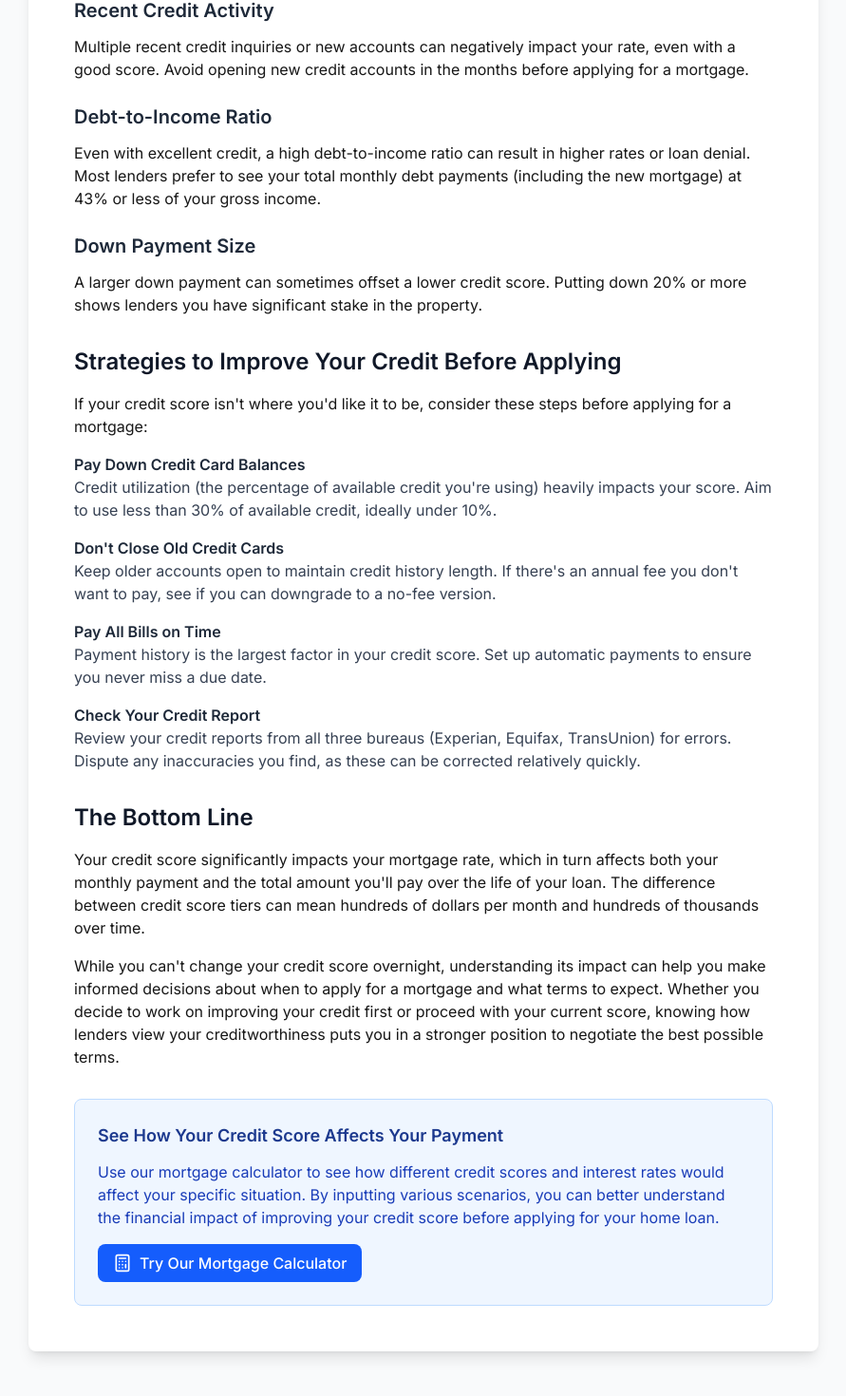
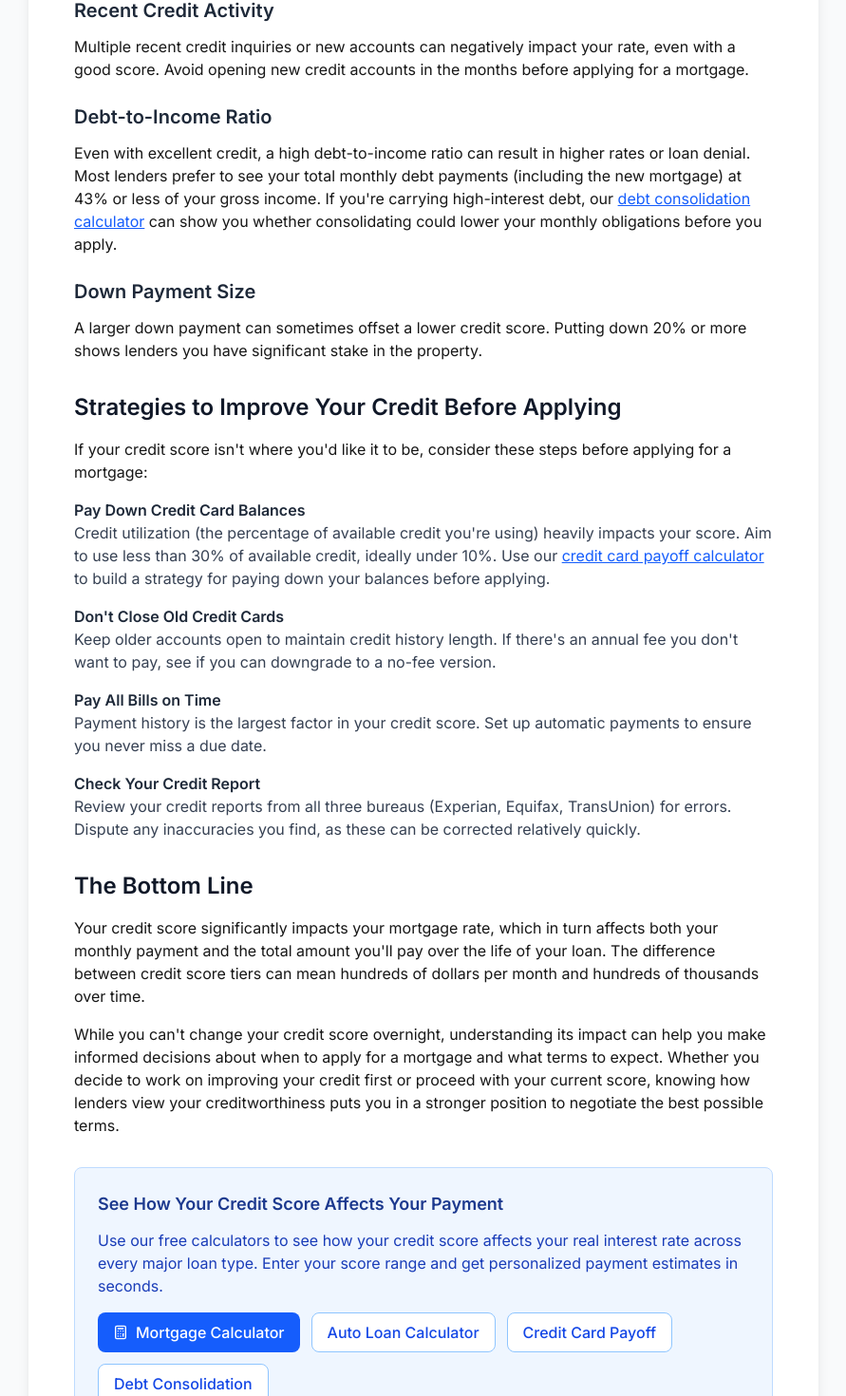
Before and after one commit to Cwfike/financial-calc, a Next.js app: page /blog/credit-score-mortgage-rate in a window 1280 px wide. Shown: the part 2168-3638 px from the top of the page at 95% size, without its empty margins (194-1085 px from the left). Built offline with nearby package versions, Linux system fonts and the light colour scheme; no server answers.

Commit message:
Fix meta descriptions, add internal linking, add Link imports

```diff
--- a/app/blog/credit-score-mortgage-rate/page.tsx
+++ b/app/blog/credit-score-mortgage-rate/page.tsx
@@ -262,7 +262,12 @@ export default function CreditScoreMortgageRatePost() {
               Even with excellent credit, a high debt-to-income ratio can result
               in higher rates or loan denial. Most lenders prefer to see your
               total monthly debt payments (including the new mortgage) at 43% or
-              less of your gross income.
+              less of your gross income. If you&apos;re carrying high-interest debt,
+              our{' '}
+              <Link href="/calculators/debt-consolidation" className="text-blue-600 hover:text-blue-800 underline">
+                debt consolidation calculator
+              </Link>{' '}
+              can show you whether consolidating could lower your monthly obligations before you apply.
             </p>
 
             <h3 className="text-xl font-semibold text-gray-800 mt-6 mb-3">
@@ -290,7 +295,11 @@ export default function CreditScoreMortgageRatePost() {
                 <p className="text-gray-700">
                   Credit utilization (the percentage of available credit
                   you&apos;re using) heavily impacts your score. Aim to use less
-                  than 30% of available credit, ideally under 10%.
+                  than 30% of available credit, ideally under 10%. Use our{' '}
+                  <Link href="/calculators/credit-card" className="text-blue-600 hover:text-blue-800 underline">
+                    credit card payoff calculator
+                  </Link>{' '}
+                  to build a strategy for paying down your balances before applying.
                 </p>
               </div>
 
@@ -353,19 +362,37 @@ export default function CreditScoreMortgageRatePost() {
                 See How Your Credit Score Affects Your Payment
               </h3>
               <p className="text-blue-800 mb-4">
-                Use our mortgage calculator to see how different credit scores
-                and interest rates would affect your specific situation. By
-                inputting various scenarios, you can better understand the
-                financial impact of improving your credit score before applying
-                for your home loan.
+                Use our free calculators to see how your credit score affects
+                your real interest rate across every major loan type. Enter your
+                score range and get personalized payment estimates in seconds.
               </p>
-              <Link
-                href="/calculators/mortgage"
-                className="inline-flex items-center px-4 py-2 bg-blue-600 text-white font-medium rounded-lg hover:bg-blue-700 transition-colors"
-              >
-                <Calculator className="h-5 w-5 mr-2" />
-                Try Our Mortgage Calculator
-              </Link>
+              <div className="flex flex-wrap gap-3">
+                <Link
+                  href="/calculators/mortgage"
+                  className="inline-flex items-center px-4 py-2 bg-blue-600 text-white font-medium rounded-lg hover:bg-blue-700 transition-colors"
+                >
+                  <Calculator className="h-4 w-4 mr-2" />
+                  Mortgage Calculator
+                </Link>
+                <Link
+                  href="/calculators/auto-loan"
+                  className="inline-flex items-center px-4 py-2 bg-white text-blue-700 font-medium rounded-lg border border-blue-300 hover:bg-blue-50 transition-colors"
+                >
+                  Auto Loan Calculator
+                </Link>
+                <Link
+                  href="/calculators/credit-card"
+                  className="inline-flex items-center px-4 py-2 bg-white text-blue-700 font-medium rounded-lg border border-blue-300 hover:bg-blue-50 transition-colors"
+                >
+                  Credit Card Payoff
+                </Link>
+                <Link
+                  href="/calculators/debt-consolidation"
+                  className="inline-flex items-center px-4 py-2 bg-white text-blue-700 font-medium rounded-lg border border-blue-300 hover:bg-blue-50 transition-colors"
+                >
+                  Debt Consolidation
+                </Link>
+              </div>
             </div>
           </div>
         </div>
--- a/app/calculators/auto-loan/layout.tsx
+++ b/app/calculators/auto-loan/layout.tsx
@@ -25,7 +25,7 @@ const structuredData = {
 
 export const metadata: Metadata = {
   title: 'Auto Loan Calculator - Calculate Car Payments by Credit Score | Financial Calc',
-  description: 'Free auto loan calculator with credit score-based interest rates. Calculate monthly car payments for new and used vehicles. Compare loan terms and see total interest costs.',
+  description: 'Free auto loan calculator with credit score-based rates. Get monthly car payments for new or used vehicles. Compare loan terms & total interest — free.',
   keywords: [
     'auto loan calculator',
     'car payment calculator',
--- a/app/calculators/auto-loan/page.tsx
+++ b/app/calculators/auto-loan/page.tsx
@@ -448,6 +448,25 @@ export default function AutoLoanCalculator() {
             </div>
           </div>
         </section>
+
+        {/* Related Calculators — internal linking for SEO */}
+        <section className="mt-8 bg-white rounded-lg shadow-lg p-8" aria-label="Related calculators">
+          <h2 className="text-xl font-semibold text-gray-900 mb-4">Related Calculators</h2>
+          <div className="grid sm:grid-cols-3 gap-4">
+            <Link href="/calculators/mortgage" className="block p-4 border border-gray-200 rounded-lg hover:border-green-400 hover:shadow-md transition-all group">
+              <div className="font-medium text-gray-900 group-hover:text-green-600 mb-1">Mortgage Calculator</div>
+              <div className="text-sm text-gray-500">Calculate home loan payments based on your credit score</div>
+            </Link>
+            <Link href="/calculators/credit-card" className="block p-4 border border-gray-200 rounded-lg hover:border-green-400 hover:shadow-md transition-all group">
+              <div className="font-medium text-gray-900 group-hover:text-green-600 mb-1">Credit Card Payoff Calculator</div>
+              <div className="text-sm text-gray-500">See how long to pay off your credit card debt</div>
+            </Link>
+            <Link href="/calculators/debt-consolidation" className="block p-4 border border-gray-200 rounded-lg hover:border-green-400 hover:shadow-md transition-all group">
+              <div className="font-medium text-gray-900 group-hover:text-green-600 mb-1">Debt Consolidation Calculator</div>
+              <div className="text-sm text-gray-500">Compare consolidation loan savings vs. current debt</div>
+            </Link>
+          </div>
+        </section>
       </div>
     </div>
   )
--- a/app/calculators/credit-card/layout.tsx
+++ b/app/calculators/credit-card/layout.tsx
@@ -24,7 +24,7 @@ const structuredData = {
 
 export const metadata: Metadata = {
   title: 'Credit Card Payoff Calculator - Calculate Debt Payoff Time & Interest | Financial Calc',
-  description: 'Free credit card payoff calculator. Calculate how long it takes to pay off credit card debt, total interest costs, and compare minimum vs fixed payment strategies.',
+  description: 'Free credit card payoff calculator. See how long to pay off your debt and total interest. Compare minimum vs fixed payments — get your exact payoff date now.',
   keywords: [
     'credit card payoff calculator',
     'debt payoff calculator',
--- a/app/calculators/credit-card/page.tsx
+++ b/app/calculators/credit-card/page.tsx
@@ -1,6 +1,7 @@
 'use client'
 
 import { useState, useEffect } from 'react'
+import Link from 'next/link'
 import { CreditCard, Clock, DollarSign } from 'lucide-react'
 
 // Credit card payoff calculation functions
@@ -408,6 +409,25 @@ export default function CreditCardCalculator() {
             </div>
           </div>
         </section>
+
+        {/* Related Calculators — internal linking for SEO */}
+        <section className="mt-8 bg-white rounded-lg shadow-lg p-8" aria-label="Related calculators">
+          <h2 className="text-xl font-semibold text-gray-900 mb-4">Related Calculators</h2>
+          <div className="grid sm:grid-cols-3 gap-4">
+            <Link href="/calculators/mortgage" className="block p-4 border border-gray-200 rounded-lg hover:border-red-400 hover:shadow-md transition-all group">
+              <div className="font-medium text-gray-900 group-hover:text-red-600 mb-1">Mortgage Calculator</div>
+              <div className="text-sm text-gray-500">Calculate home loan payments based on your credit score</div>
+            </Link>
+            <Link href="/calculators/auto-loan" className="block p-4 border border-gray-200 rounded-lg hover:border-red-400 hover:shadow-md transition-all group">
+              <div className="font-medium text-gray-900 group-hover:text-red-600 mb-1">Auto Loan Calculator</div>
+              <div className="text-sm text-gray-500">Calculate car payments for new or used vehicles</div>
+            </Link>
+            <Link href="/calculators/debt-consolidation" className="block p-4 border border-gray-200 rounded-lg hover:border-red-400 hover:shadow-md transition-all group">
+              <div className="font-medium text-gray-900 group-hover:text-red-600 mb-1">Debt Consolidation Calculator</div>
+              <div className="text-sm text-gray-500">See if consolidating your debt could save you money</div>
+            </Link>
+          </div>
+        </section>
       </div>
     </div>
   )
--- a/app/calculators/debt-consolidation/layout.tsx
+++ b/app/calculators/debt-consolidation/layout.tsx
@@ -24,7 +24,7 @@ const structuredData = {
 
 export const metadata: Metadata = {
   title: 'Debt Consolidation Calculator - Compare Loan Options',
-  description: 'Calculate debt consolidation savings with our comprehensive calculator. Compare interest rates, monthly payments, and total costs. Get personalized consolidation loan rates based on your credit score.',
+  description: 'Free debt consolidation calculator with rates based on your credit score. Compare current vs. consolidation loan payments and calculate your total savings now.',
   keywords: [
     'debt consolidation calculator',
     'debt payoff calculator',
--- a/app/calculators/debt-consolidation/page.tsx
+++ b/app/calculators/debt-consolidation/page.tsx
@@ -1,6 +1,7 @@
 'use client'
 
 import { useState, useEffect, useMemo } from 'react'
+import Link from 'next/link'
 import { Calculator, CreditCard, DollarSign, TrendingDown, Plus, Trash2, Mail, ChevronDown, ChevronUp } from 'lucide-react'
 import { XAxis, YAxis, CartesianGrid, Tooltip, ResponsiveContainer, BarChart, Bar, PieChart, Pie, Cell } from 'recharts'
 
@@ -856,6 +857,25 @@ export default function DebtConsolidationCalculator() {
             </div>
           </div>
         </section>
+
+        {/* Related Calculators — internal linking for SEO */}
+        <section className="mt-8 bg-white rounded-lg shadow-lg p-8" aria-label="Related calculators">
+          <h2 className="text-xl font-semibold text-gray-900 mb-4">Related Calculators</h2>
+          <div className="grid sm:grid-cols-3 gap-4">
+            <Link href="/calculators/mortgage" className="block p-4 border border-gray-200 rounded-lg hover:border-blue-400 hover:shadow-md transition-all group">
+              <div className="font-medium text-gray-900 group-hover:text-blue-600 mb-1">Mortgage Calculator</div>
+              <div className="text-sm text-gray-500">Calculate home loan payments based on your credit score</div>
+            </Link>
+            <Link href="/calculators/auto-loan" className="block p-4 border border-gray-200 rounded-lg hover:border-blue-400 hover:shadow-md transition-all group">
+              <div className="font-medium text-gray-900 group-hover:text-blue-600 mb-1">Auto Loan Calculator</div>
+              <div className="text-sm text-gray-500">Calculate car payments for new or used vehicles</div>
+            </Link>
+            <Link href="/calculators/credit-card" className="block p-4 border border-gray-200 rounded-lg hover:border-blue-400 hover:shadow-md transition-all group">
+              <div className="font-medium text-gray-900 group-hover:text-blue-600 mb-1">Credit Card Payoff Calculator</div>
+              <div className="text-sm text-gray-500">See how long to pay off your credit card balance</div>
+            </Link>
+          </div>
+        </section>
       </div>
     </div>
   )
--- a/app/calculators/mortgage/layout.tsx
+++ b/app/calculators/mortgage/layout.tsx
@@ -24,7 +24,7 @@ const structuredData = {
 
 export const metadata: Metadata = {
   title: 'Mortgage Calculator - Calculate Monthly Payments by Credit Score | Financial Calc',
-  description: 'Free mortgage calculator with credit score-based interest rates. Calculate monthly payments, total interest, and compare 15, 20, 25, and 30-year mortgage terms. Get instant accurate results.',
+  description: 'Free mortgage calculator with rates based on your credit score. See your real monthly payment instantly. Compare 15, 20, 25 & 30-year terms — no sign-up needed.',
   keywords: [
     'mortgage calculator',
     'home loan calculator',
--- a/app/calculators/mortgage/page.tsx
+++ b/app/calculators/mortgage/page.tsx
@@ -365,6 +365,25 @@ export default function MortgageCalculator() {
             </div>
           </div>
         </section>
+
+        {/* Related Calculators — internal linking for SEO */}
+        <section className="mt-8 bg-white rounded-lg shadow-lg p-8" aria-label="Related calculators">
+          <h2 className="text-xl font-semibold text-gray-900 mb-4">Related Calculators</h2>
+          <div className="grid sm:grid-cols-3 gap-4">
+            <Link href="/calculators/auto-loan" className="block p-4 border border-gray-200 rounded-lg hover:border-blue-400 hover:shadow-md transition-all group">
+              <div className="font-medium text-gray-900 group-hover:text-blue-600 mb-1">Auto Loan Calculator</div>
+              <div className="text-sm text-gray-500">Calculate car payments based on your credit score</div>
+            </Link>
+            <Link href="/calculators/credit-card" className="block p-4 border border-gray-200 rounded-lg hover:border-blue-400 hover:shadow-md transition-all group">
+              <div className="font-medium text-gray-900 group-hover:text-blue-600 mb-1">Credit Card Payoff Calculator</div>
+              <div className="text-sm text-gray-500">See how long to pay off your credit card debt</div>
+            </Link>
+            <Link href="/calculators/debt-consolidation" className="block p-4 border border-gray-200 rounded-lg hover:border-blue-400 hover:shadow-md transition-all group">
+              <div className="font-medium text-gray-900 group-hover:text-blue-600 mb-1">Debt Consolidation Calculator</div>
+              <div className="text-sm text-gray-500">Compare consolidation loan savings vs. current debt</div>
+            </Link>
+          </div>
+        </section>
       </div>
     </div>
   )
--- a/app/page.tsx
+++ b/app/page.tsx
@@ -4,7 +4,7 @@ import type { Metadata } from 'next'
 
 export const metadata: Metadata = {
   title: 'Financial Calc - Free Mortgage, Auto Loan & Debt Consolidation Calculators',
-  description: 'Calculate mortgage, auto loan, debt consolidation, and credit card payoff with personalized interest rates based on your credit score. Get accurate monthly payments, total interest, and debt payoff strategies instantly.',
+  description: 'Free financial calculators personalized to your credit score. Mortgage, auto loan, credit card payoff & debt consolidation. Get accurate results instantly.',
   keywords: [
     'mortgage calculator',
     'auto loan calculator',
```
Also changed, not shown: 2 other files (tests, documents, lock files or other folders).
